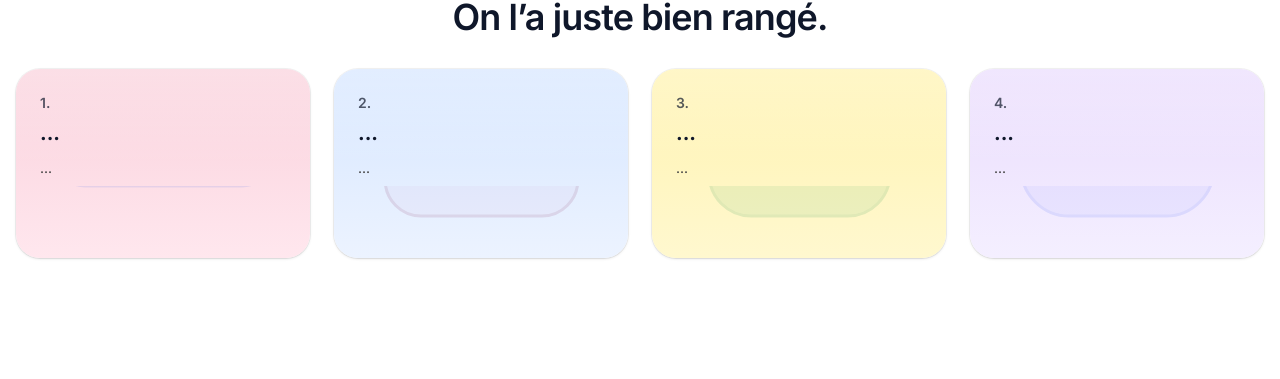
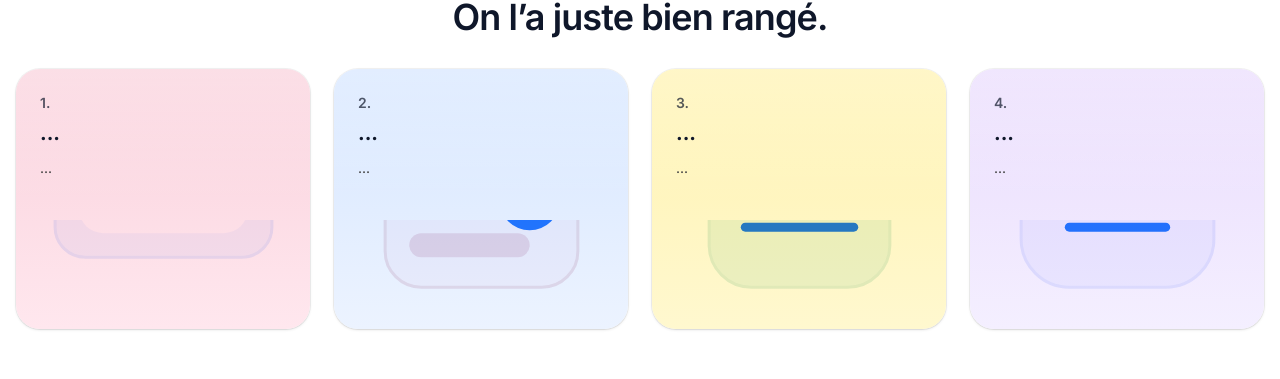
Before and after one commit to davidtheisohn-ui/theleme-landing, a React (Vite) app: page / in a window 1280 px wide. Shown: the part 770-1149 px from the top of the page. Built offline with nearby package versions, Linux system fonts and the light colour scheme.

Commit message:
Update App.jsx

```diff
--- a/src/App.jsx
+++ b/src/App.jsx
@@ -115,15 +115,15 @@ export default function App(){
             <span className="block">On l’a juste bien rangé.</span>
           </h2>
 
-          <div className="reveal-stagger grid md:grid-cols-4 gap-6 mt-8">
+         <div className="reveal-stagger grid md:grid-cols-4 gap-6 mt-8 items-stretch">
             {VALS.map((v, i) => (
               <div
                 key={i}
-                className="relative rounded-3xl overflow-hidden shadow ring-1 ring-black/5"
-                style={{ background: v.bg }}
+                className="val-card relative rounded-3xl overflow-hidden shadow ring-1 ring-black/5 flex flex-col"
+                style={{ background: v.bg, minHeight: '260px' }}             // ← hauteur mini
               >
-                {/* Texte au-dessus, avec place pour le visuel bas */}
-                <div className="relative z-20 p-6 pb-20">
+                {/* Contenu au-dessus, on réserve la place du visuel avec pb */}
+                <div className="relative z-20 p-6 pb-24 grow">               {/* ← pb-24 = ~96px */}
                   <div className="text-sm font-semibold opacity-70 mb-2">{i + 1}.</div>
                   <h3 className="text-xl font-bold leading-tight whitespace-normal break-words">
                     {v.title}
@@ -135,23 +135,23 @@ export default function App(){
                   )}
                 </div>
 
-                {/* Visuel collé en bas */}
+                {/* Visuel ancré en bas */}
                 <div
                   aria-hidden
                   className="absolute inset-x-0 bottom-0 pointer-events-none z-10"
                   style={{
-                    height: "38%",
+                    height: '42%',                                           // ← ajuste 38–48% si besoin
                     backgroundImage: `url(${v.img})`,
-                    backgroundRepeat: "no-repeat",
-                    backgroundPosition: "center bottom",
-                    backgroundSize: "min(90%, 560px) auto",
-                    mixBlendMode: "multiply",
+                    backgroundRepeat: 'no-repeat',
+                    backgroundPosition: 'center bottom',
+                    backgroundSize: 'min(90%, 560px) auto',
+                    mixBlendMode: 'multiply',
                     opacity: 0.9,
                   }}
                 />
 
-                {/* Voile léger pour lisibilité, sous le texte mais au-dessus du visuel */}
-                <div className="absolute inset-0 z-15 bg-gradient-to-t from-white/0 via-white/0 to-white/30 pointer-events-none" />
+                {/* Voile subtil pour garder le texte lisible */}
+                <div className="absolute inset-0 z-[15] bg-gradient-to-t from-white/0 via-white/0 to-white/30 pointer-events-none" />
               </div>
             ))}
           </div>
```
